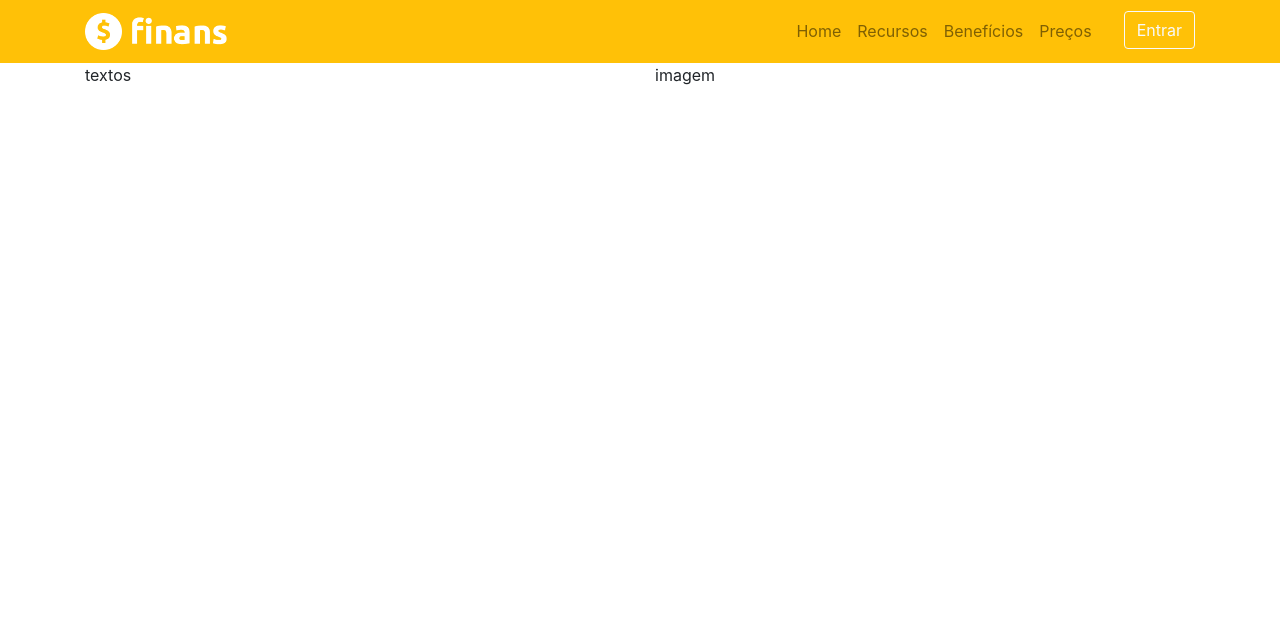
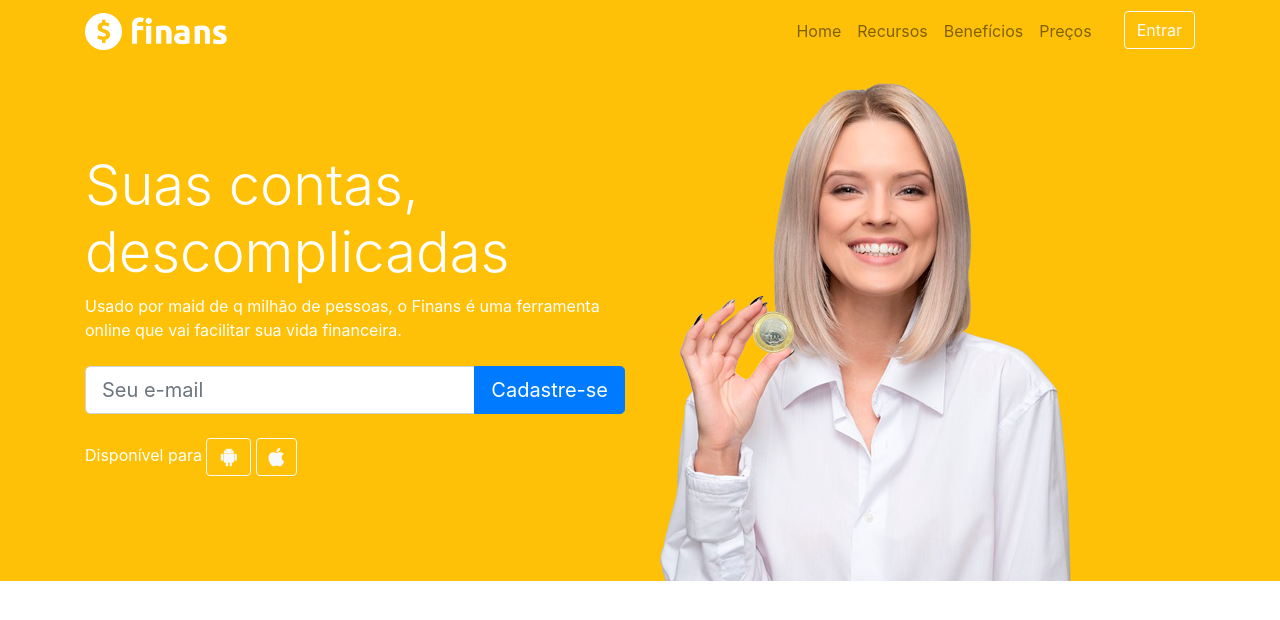
Before and after one commit to Renildo15/Finans---financas-pessoais, a plain HTML site: page index.html in a window 1280 px wide. Drawn offline with nearby package versions, Linux system fonts and the light colour scheme.

Commit message:
Cabeçalho - parte 2

```diff
--- a/css/style.css
+++ b/css/style.css
@@ -0,0 +1,4 @@
+#home{
+    background: #ffc107;
+    color: #fff;
+}
--- a/index.html
+++ b/index.html
@@ -48,11 +48,35 @@
     <section id="home">
         <div class="container">
             <div class="row">
-                <div class="col-md-6">
-                    textos
+                <div class="col-md-6 d-flex">
+                    <div class="align-self-center">
+                        <h1 class="display-4">Suas contas, descomplicadas</h1>
+                        <p>
+                            Usado por maid de q milhão de pessoas, o Finans é uma
+                            ferramenta online que vai facilitar sua vida financeira.
+                        </p>
+
+                        <form class="mt-4 mb-4">
+                            <div class="input-group input-group-lg">
+                                <input type="text" placeholder="Seu e-mail" class="form-control">
+                                <div class="input-group-append">
+                                    <button type="button" class="btn btn-primary">Cadastre-se</button>
+                                </div>
+                            </div>
+                        </form>
+                        <p>Disponível para
+                            <a href="#" class="btn btn-outline-light">
+                                <i class="fab fa-android fa-lg"></i>
+                            </a>
+
+                            <a href="#" class="btn btn-outline-light">
+                                <i class="fab fa-apple fa-lg"></i>
+                            </a>
+                        </p>
+                    </div>
                 </div>
-                <div class="col-md-6">
-                    imagem
+                <div class="col-md-6 d-none d-md-block">
+                    <img src="./img/capa-mulher.png" alt="">
                 </div>
             </div>
         </div>
```
